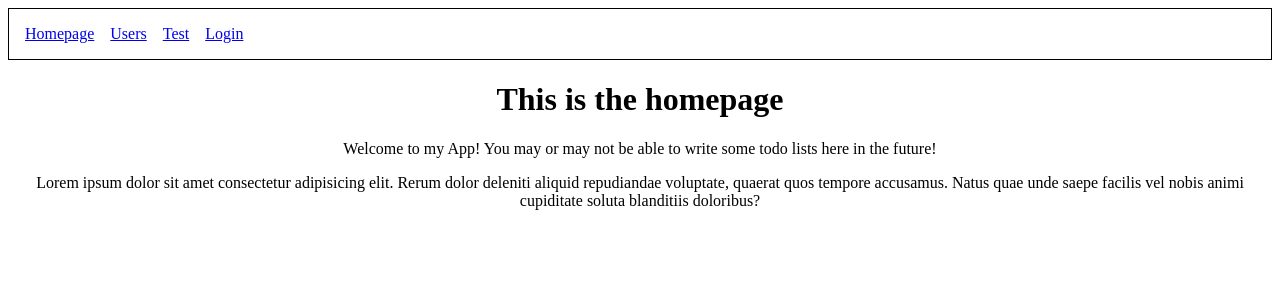
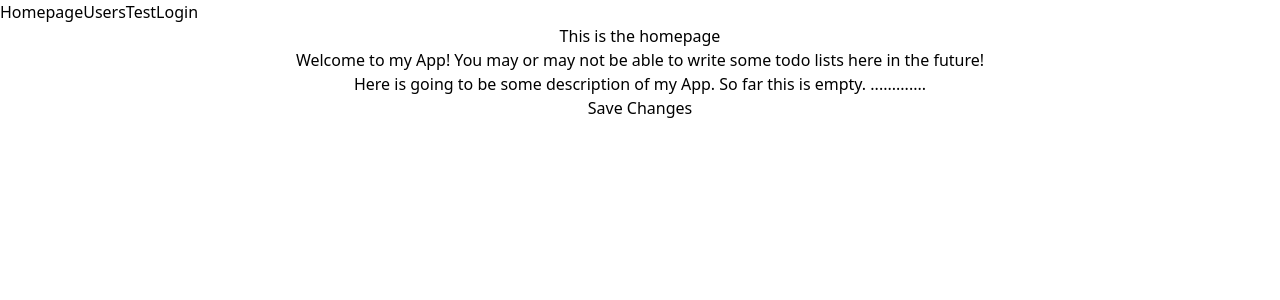
Before and after one commit to Nuruthantur/raccoons-mern, a React (Vite) app in the folder client/: page / in a window 1280 px wide. Shown: the top 300 px of the page. Built offline with nearby package versions, Linux system fonts and the light colour scheme.

Commit message:
mdb seems to be working, created a new database though?

```diff
--- a/client/src/components/FindAUser.tsx
+++ b/client/src/components/FindAUser.tsx
@@ -4,7 +4,7 @@ import { User } from '../@types/users';
 import baseUrl from '../utils/baseurl';
 
 
-const FindAUser = () => {
+const FindOneUser = () => {
   console.log(baseUrl);
   const [foundUser, setFoundUser] = useState<User | null>(null);
   const inputValue = useRef("");
@@ -37,7 +37,7 @@ const FindAUser = () => {
   }
   return (
     <>
-      <h1>Find A Friend!</h1>
+      <h1>Find A User!</h1>
       <label>Find a user: </label>
       <input type="text" onChange={(e) => inputValue.current = e.target.value} />
       <button onClick={handleClick}>Find User</button>
@@ -51,4 +51,4 @@ const FindAUser = () => {
   )
 }
 
-export default FindAUser
+export default FindOneUser
--- a/client/src/components/Layout.tsx
+++ b/client/src/components/Layout.tsx
@@ -1,5 +1,6 @@
 import React from "react";
 import NavBar from "./Navbar.tsx";
+import "../index.css"
 
 
 type Props = {
--- a/client/src/components/Navbar.tsx
+++ b/client/src/components/Navbar.tsx
@@ -1,48 +1,25 @@
 import { useContext } from "react";
 import { NavLink } from "react-router-dom";
 import { AuthContext } from "../context/AuthContext";
+import "../index.css"
 
 function NavBar() {
-  const navContainerStyles = {
-    height: "50px",
-    border: "solid 1px black",
-    display: "flex",
-    gap: "1em",
-    alignItems: "center",
-    padding: "0 1em",
-  };
-
   const { user, logout } = useContext(AuthContext);
   return(
-    <nav style={navContainerStyles}>
-        <NavLink to={"/"}>Homepage</NavLink>
-        <NavLink to={"/users"}>Users</NavLink>
-        <NavLink to={"/testpage"}>Test</NavLink>
+    <nav className="flex justify-evenly gap-1 align-center">
+        <NavLink to={"/"} className="font-semibold hover:text-gray-600">Homepage</NavLink>
+        <NavLink to={"/users"} className="font-semibold hover:text-gray-600">Users</NavLink>
+        <NavLink to={"/testpage"} className="font-semibold hover:text-gray-600">Test</NavLink>
         { !user ?
-            <NavLink to={"/auth"} >Login</NavLink> :
+            <NavLink to={"/auth"} className="font-semibold hover:text-gray-600">Login</NavLink> :
             <>
-            <NavLink to={"/profile"}>Profile</NavLink>
-            <button onClick={logout}>Logout</button>
+            <NavLink to={"/profile"} className="font-semibold hover:text-gray-600">Profile</NavLink>
+            <button onClick={logout} className="font-semibold hover:text-gray-600">Logout</button>
             </>
         }
         { user && <p>{user.email}</p> }
     </nav>
   )
   }
-//   return (
-//     <nav style={navContainerStyles}>
-//       <NavLink to={"/"}>Homepage</NavLink>
-//       <NavLink to={"/users"}>Users</NavLink>
-//       <NavLink to={"/testpage"}>Test</NavLink>
-//       { !user ?
-//         <NavLink to={"/auth"} >Login</NavLink> :
-//         <>
-//           <NavLink to={"/profile"}>Profile</NavLink>
-//           <button onClick={logout}>Logout</button>
-//         </>
-//       }
-//     </nav>
-//   );
-// }
 
 export default NavBar;
--- a/client/src/context/AuthContext.tsx
+++ b/client/src/context/AuthContext.tsx
@@ -39,8 +39,6 @@ export const AuthContextProvider = ({ children }: PropsWithChildren) => {
             headers,
             body
         };
-
-
         try {
             const response = await fetch(`${baseUrl}/api/users/signup`, requestOptions);
             if (response.ok) {
@@ -71,6 +69,7 @@ export const AuthContextProvider = ({ children }: PropsWithChildren) => {
             if (response.ok) {
                 const result = await response.json() as User;
                 setUser(result);
+                console.log(result);
             } else {
                 const result = await response.json() as ResNotOk;
                 console.log(result)
@@ -79,7 +78,6 @@ export const AuthContextProvider = ({ children }: PropsWithChildren) => {
             console.log(error);
         }
     }
-
 
     const updateUser = async(values: {email: string, username: string | undefined}) => {
         //validation - check email format etc.
--- a/client/src/pages/Homepage.tsx
+++ b/client/src/pages/Homepage.tsx
@@ -1,12 +1,13 @@
-import '../App.css'
+import '../index.css'
 
 const Homepage = () => {
 
     return (
-        <div>
-          <h1>This is the homepage</h1>
+        <div className="grid-flow-row border-solid">
+          <h1 className="text-3xl font-bold underline">This is the homepage</h1>
           <p>Welcome to my App! You may or may not be able to write some todo lists here in the future!</p>
-          <p>Lorem ipsum dolor sit amet consectetur adipisicing elit. Rerum dolor deleniti aliquid repudiandae voluptate, quaerat quos tempore accusamus. Natus quae unde saepe facilis vel nobis animi cupiditate soluta blanditiis doloribus?</p>
+          <p>Here is going to be some description of my App. So far this is empty. .............</p>
+          <button className={'border-solid'}>Save Changes</button>
         </div>
     )
   }
--- a/client/src/pages/Users.tsx
+++ b/client/src/pages/Users.tsx
@@ -1,7 +1,7 @@
 import { useEffect, useState } from 'react'
 import { User } from '../@types/users';
 import baseUrl from '../utils/baseurl';
-import FindAUser from '../components/FindAUser';
+import FindOneUser from '../components/FindAUser';
 
 function App() {
   const [allUsers, setAllUsers] = useState<User[]>([]);
@@ -22,7 +22,7 @@ function App() {
 
   return (
     <div>
-      <FindAUser />
+      <FindOneUser />
       <h2>Here are all users:</h2>
       { allUsers.map((user) => {
         return <div key={user._id}>
```
Also changed, not shown: client/src/App.tsx (deleted, +0 -60 lines), client/src/main.tsx (+2 -29 lines), client/src/utils/baseurl.ts (line endings or trailing spaces), 1 other file (tests, documents, lock files or other folders).
